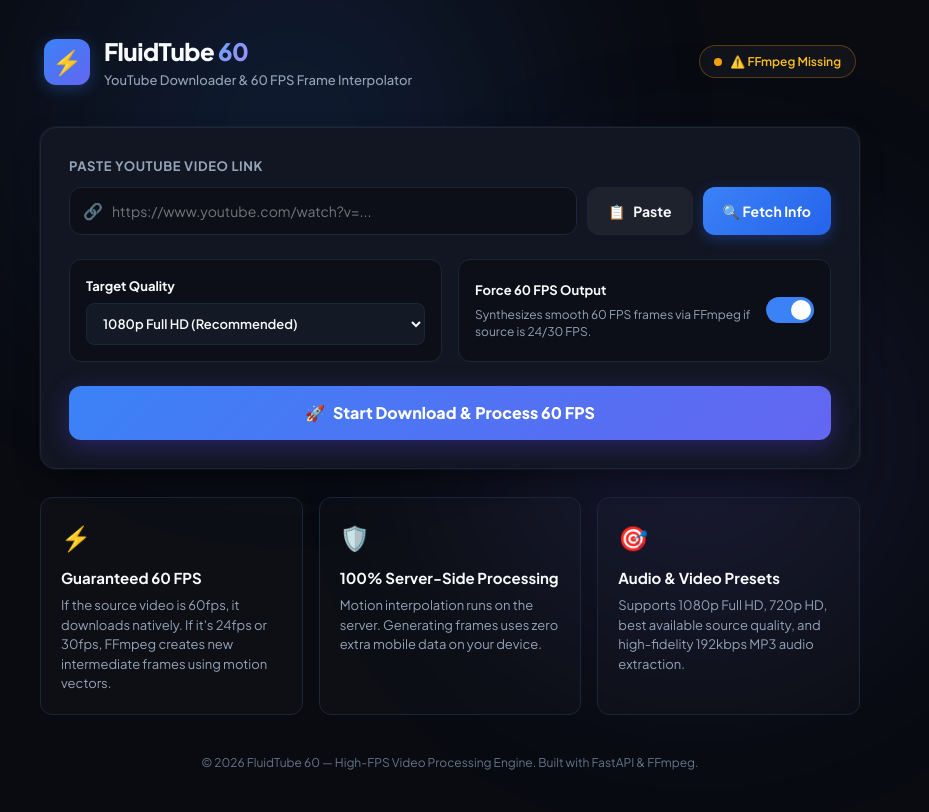
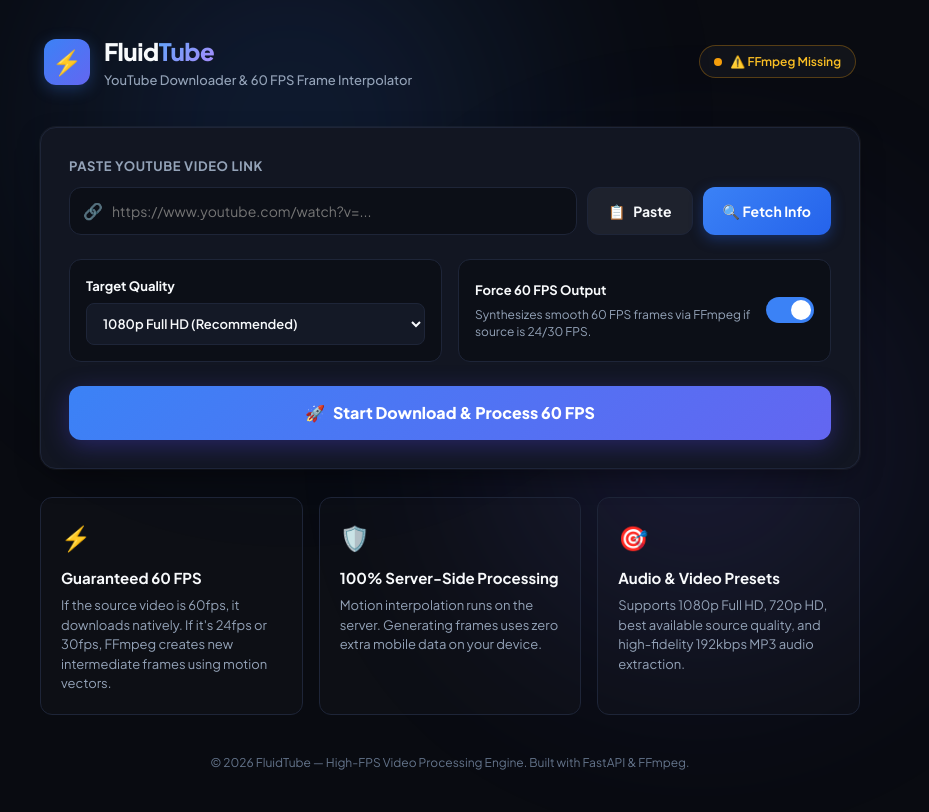
Before and after one commit to faizalidesk/fluidtube, a FastAPI app: page / in a window 1280 px wide. Shown: the whole page, without its empty margins (190-1119 px from the left). Run offline with FastAPI, Linux system fonts and the light colour scheme; some libraries are stand-ins or nearby versions.

Commit message:
refactor: rename branding to FluidTube

```diff
--- a/app.py
+++ b/app.py
@@ -1,5 +1,5 @@
 """
-SmoothMotion 60 - Web Application Engine
+FluidTube - Web Application Engine
 Production-grade FastAPI server powering the YouTube Downloader & 60 FPS Interpolation web service.
 """
 
@@ -24,7 +24,7 @@ logging.basicConfig(
     level=logging.INFO,
     format="%(asctime)s [%(levelname)s] %(name)s: %(message)s",
 )
-logger = logging.getLogger("SmoothMotion.Web")
+logger = logging.getLogger("FluidTube.Web")
 
 # Directory paths
 BASE_DIR = os.path.dirname(os.path.abspath(__file__))
@@ -152,7 +152,7 @@ async def serve_index():
     if os.path.isfile(index_file):
         with open(index_file, "r", encoding="utf-8") as f:
             return HTMLResponse(content=f.read())
-    return HTMLResponse("<h1>SmoothMotion 60 Web</h1><p>Frontend template loading...</p>")
+    return HTMLResponse("<h1>FluidTube Web</h1><p>Frontend template loading...</p>")
 
 
 @app.get("/api/health")
@@ -161,7 +161,7 @@ async def health_check():
     is_ffmpeg_ok, ffmpeg_path = ffmpeg_manager.detect_ffmpeg()
     return {
         "status": "online",
-        "app_name": "SmoothMotion 60 Web",
+        "app_name": "FluidTube Web",
         "ffmpeg_available": is_ffmpeg_ok,
         "ffmpeg_path": os.path.basename(ffmpeg_path) if ffmpeg_path else None,
     }
@@ -294,5 +294,5 @@ async def download_file(task_id: str):
 
 if __name__ == "__main__":
     import uvicorn
-    logger.info("Starting SmoothMotion 60 Web Server on http://localhost:8000")
+    logger.info("Starting FluidTube Web Server on http://localhost:8000")
     uvicorn.run("app:app", host="0.0.0.0", port=8000, reload=True)
--- a/docker-compose.yml
+++ b/docker-compose.yml
@@ -1,9 +1,9 @@
 version: "3.8"
 
 services:
-  smoothmotion:
+  fluidtube:
     build: .
-    container_name: smoothmotion-web
+    container_name: fluidtube-web
     ports:
       - "8000:8000"
     restart: unless-stopped
--- a/static/css/style.css
+++ b/static/css/style.css
@@ -1,5 +1,5 @@
 /* ==========================================================================
-   SmoothMotion 60 — Modern Web Stylesheet
+   FluidTube — Modern Web Stylesheet
    Dark Glassmorphism, Responsive Grid & Fluid Typography
    ========================================================================== */
 
--- a/static/js/app.js
+++ b/static/js/app.js
@@ -1,5 +1,5 @@
 /**
- * SmoothMotion 60 — Client Application Script
+ * FluidTube — Client Application Script
  * Handles asynchronous video info fetching, real-time progress polling, and direct downloads.
  */
 
--- a/templates/index.html
+++ b/templates/index.html
@@ -3,7 +3,7 @@
 <head>
   <meta charset="UTF-8">
   <meta name="viewport" content="width=device-width, initial-scale=1.0">
-  <title>FluidTube 60 — YouTube Downloader & 60 FPS Frame Interpolator</title>
+  <title>FluidTube — YouTube Downloader & 60 FPS Frame Interpolator</title>
   <meta name="description" content="FluidTube: Download YouTube videos and guarantee silky 60 FPS output via native stream fetching or FFmpeg motion vector frame interpolation.">
   <link rel="preconnect" href="https://fonts.googleapis.com">
   <link rel="preconnect" href="https://fonts.gstatic.com" crossorigin>
@@ -21,7 +21,7 @@
       <div class="brand">
         <div class="brand-icon">⚡</div>
         <div class="brand-text">
-          <h1>FluidTube <span class="accent-text">60</span></h1>
+          <h1>Fluid<span class="accent-text">Tube</span></h1>
           <p class="subtitle">YouTube Downloader & 60 FPS Frame Interpolator</p>
         </div>
       </div>
@@ -190,7 +190,7 @@
 
     <!-- Footer -->
     <footer class="footer">
-      <p>© 2026 FluidTube 60 — High-FPS Video Processing Engine. Built with FastAPI & FFmpeg.</p>
+      <p>© 2026 FluidTube — High-FPS Video Processing Engine. Built with FastAPI & FFmpeg.</p>
     </footer>
   </div>
 
--- a/video_processor.py
+++ b/video_processor.py
@@ -1,5 +1,5 @@
 """
-SmoothMotion 60 - Video Processing Module
+FluidTube - Video Processing Module
 Handles FFmpeg detection, path resolution, and motion interpolation (framerate=fps=60).
 """
 
@@ -12,7 +12,7 @@ import subprocess
 import threading
 from typing import Optional, Callable, Tuple
 
-logger = logging.getLogger("SmoothMotion.VideoProcessor")
+logger = logging.getLogger("FluidTube.VideoProcessor")
 
 
 class FFmpegManager:
```
Also changed, not shown: downloader.py (+4 -4 lines), utils.py (+4 -4 lines), README.md.
